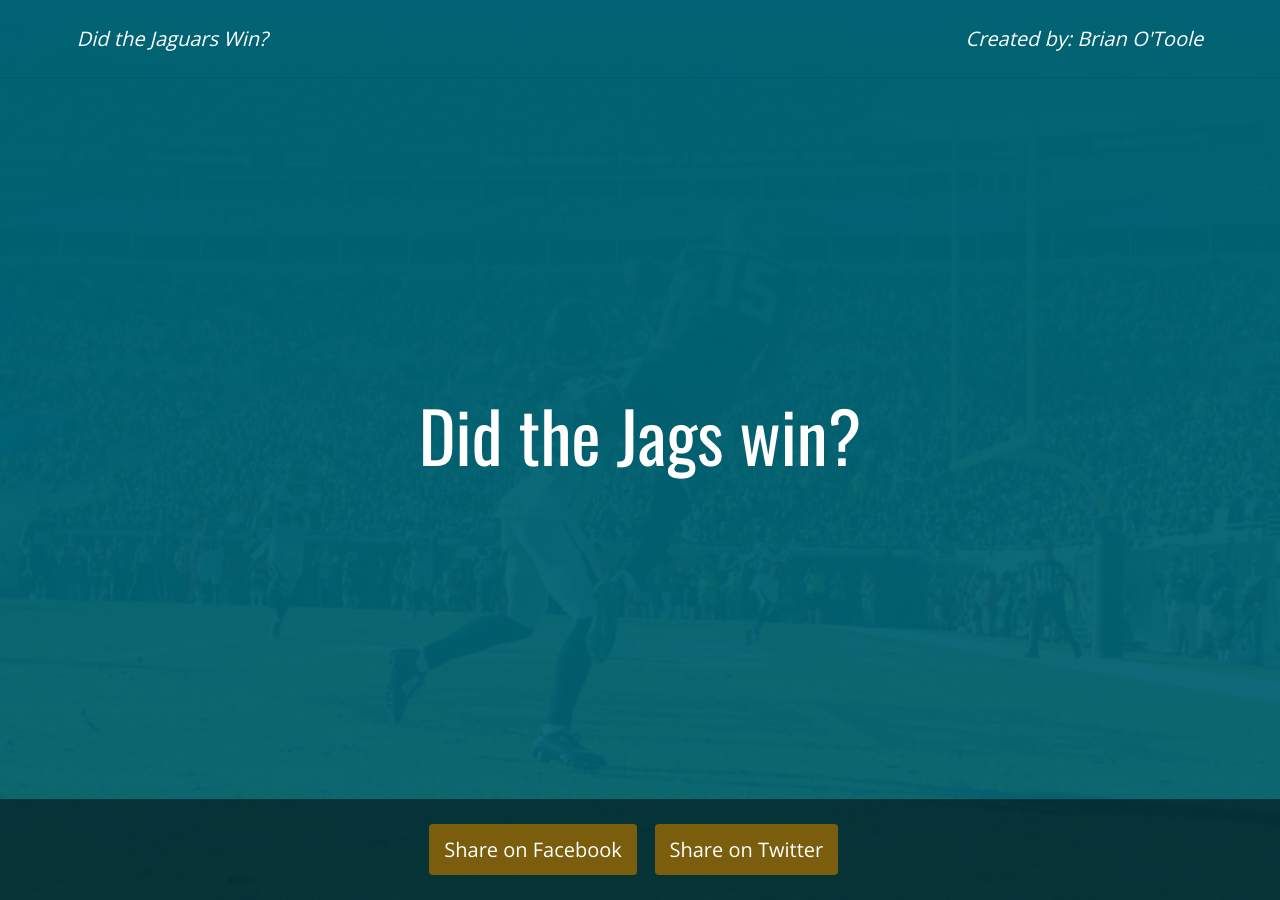
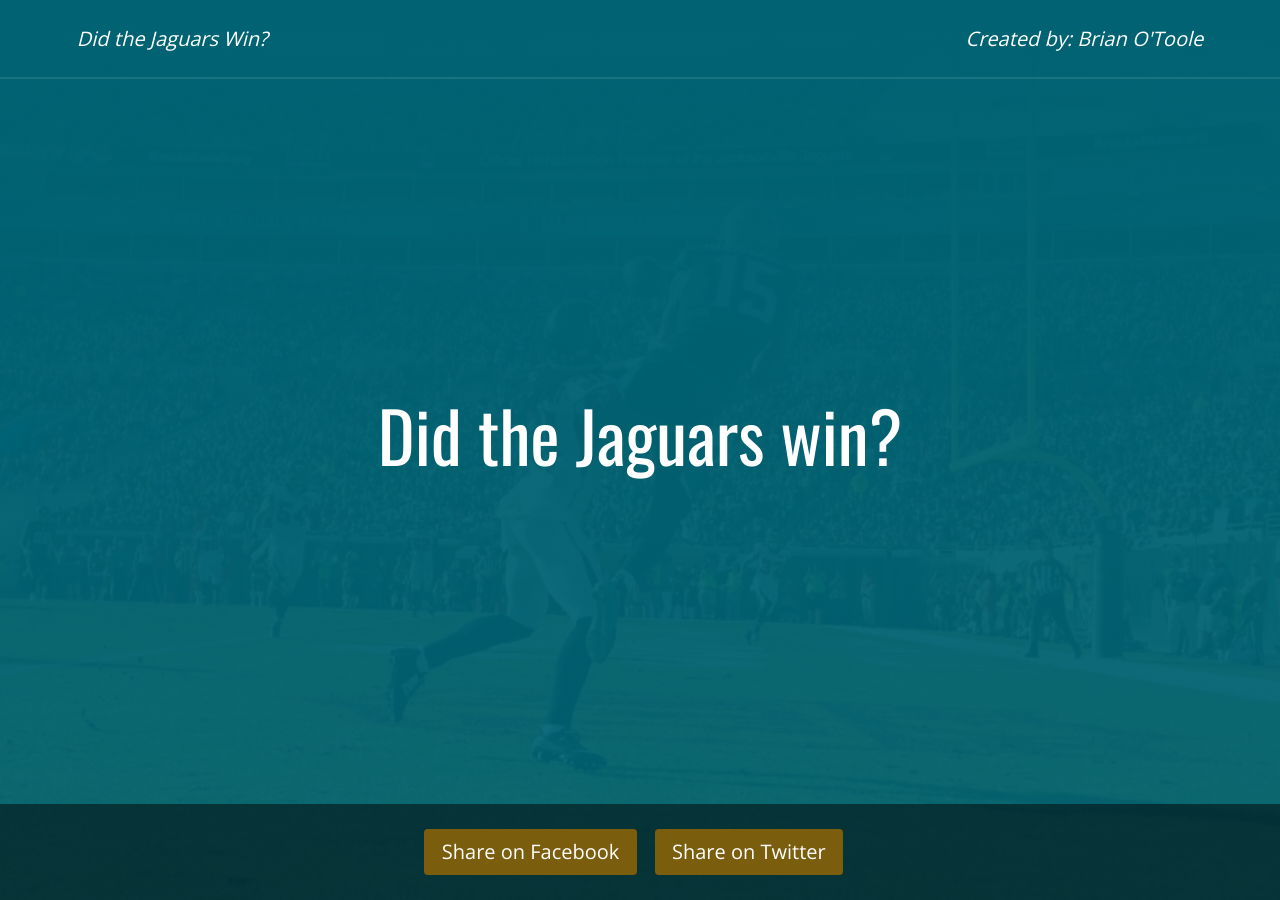
Before and after one commit to brianotoole/didjagswin, a Jekyll site: the page built from index.html, in a window 1280 px wide. Built offline with Jekyll 4.4.1, drawn with Linux system fonts in a browser that asks for light colours; nearby versions of some CDN libraries.

Commit message:
added animation

```diff
--- /dev/null
+++ b/_sass/_animations.scss
@@ -0,0 +1,39 @@
+// Animations
+.animated {
+  -webkit-animation-duration: 2s;
+  animation-duration: 2s;
+  -webkit-animation-fill-mode: both;
+  animation-fill-mode: both;
+}
+
+@keyframes fadeInUp {
+  from {
+    opacity: 0;
+    -webkit-transform: translate3d(0, 100%, 0);
+    transform: translate3d(0, 100%, 0);
+  }
+
+  to {
+    opacity: 1;
+    -webkit-transform: none;
+    transform: none;
+  }
+}
+@-webkit-keyframes fadeInUp {
+  from {
+    opacity: 0;
+    -webkit-transform: translate3d(0, 100%, 0);
+    transform: translate3d(0, 100%, 0);
+  }
+
+  to {
+    opacity: 1;
+    -webkit-transform: none;
+    transform: none;
+  }
+}
+
+.fadeInUp {
+  -webkit-animation-name: fadeInUp;
+  animation-name: fadeInUp;
+}
--- a/_sass/_buttons.scss
+++ b/_sass/_buttons.scss
@@ -10,7 +10,7 @@
   font-weight: normal;
   line-height: 1.3;
   margin-right: calc-em(10px);
-  padding: calc-em(10px) calc-em(12px);
+  padding: calc-em(8px) calc-em(14px);
   transition: 0.25s all ease-out;
   &:hover,
   a &:hover,
--- a/_sass/_layout.scss
+++ b/_sass/_layout.scss
@@ -22,7 +22,7 @@
 
 .header {
   top: 0;
-  border-bottom: 1px solid rgba($color-black, 0.1);
+  border-bottom: 2px solid rgba($color-white, 0.1);
 }
 
 .footer {
@@ -74,7 +74,7 @@
   -webkit-transform: translate(0%, -45%);
   overflow: hidden;
 }
-
-.result {
+// the result of the score
+.js-result {
   font-weight: 700;
 }
--- a/css/main.scss
+++ b/css/main.scss
@@ -8,4 +8,5 @@
 @import "base";
 @import "layout";
 @import "buttons";
+@import "animations";
 @import "helpers";
--- a/index.html
+++ b/index.html
@@ -7,7 +7,7 @@
 
 <section class="home">
   <div class="intro">
-    <h1>Did the Jags win?</h1>
-    <h3 class="result text-secondary"></h3>
+    <h1>Did the Jaguars win?</h1>
+    <h3 class="js-result text-secondary fadeInUp animated"></h3>
   </div><!--/.intro-->
 </section><!--/.home-->
--- a/js/main.js
+++ b/js/main.js
@@ -4,6 +4,7 @@
 $.getJSON(apiUrl, function(data) {
   $.each(data.gms, function(index, obj) {
     //console.log(obj);
+    var htmlResult = $(".js-result");
     var teamName = "Jaguars";
     var homeTeam = obj.hnn;
     var awayTeam = obj.vnn;
@@ -18,13 +19,13 @@
     } else {}
     // Check scores & assign results
     if (isHome == true && winnerHome == true) {
-      $(".result").html("Wow. They actually won.");
+      $(htmlResult).html("Wow. They actually won.");
     } else if (isHome == true && winnerHome == false) {
-      $(".result").html("Nope.");
+      $(htmlResult).html("No sir.");
     } else if (isHome == false && winnerHome == true) {
-      $(".result").html("Nope.");
+      $(htmlResult).html("Nope.");
     } else if (isHome == false && winnerHome == false) {
-      $(".result").html("Yes. They won on the road. Impressive.");
+      $(htmlResult).html("Yes. They won on the road. Impressive.");
     } else {
       //
     }
```
Also changed, not shown: img/share-jags.png (added).
